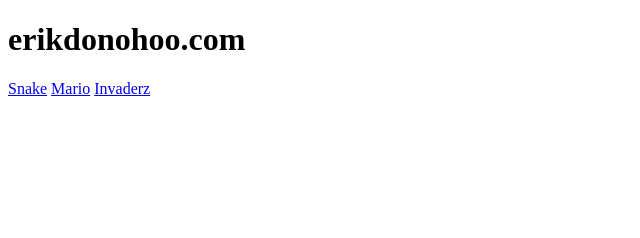
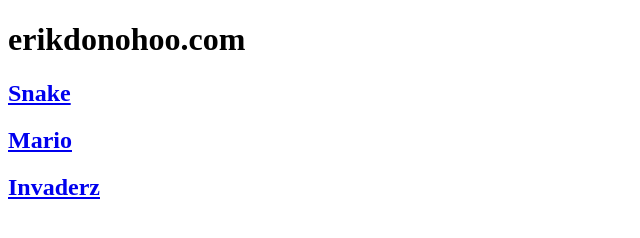
Before and after one commit to erikdonohoo/erikdonohoo.com, a plain HTML site: page index.html in a window 1280 px wide. Shown: the whole page, without its empty margins (0-640 px from the left). Drawn offline with Linux system fonts and the light colour scheme.

Commit message:
Changed h3 to h2

```diff
--- a/index.html
+++ b/index.html
@@ -5,8 +5,8 @@
 </head>
 <body>
 	<h1>erikdonohoo.com</h1>
-	<a href="http://snake.erikdonohoo.com">Snake</a>
-	<a href="http://mario.erikdonohoo.com">Mario</a>
-	<a href="http://invaderz.erikdonohoo.com">Invaderz</a>
+	<h2><a href="http://snake.erikdonohoo.com">Snake</a></h2>
+	<h2><a href="http://mario.erikdonohoo.com">Mario</a></h2>
+	<h2><a href="http://invaderz.erikdonohoo.com">Invaderz</a></h2>
 </body>
 </html>
```
